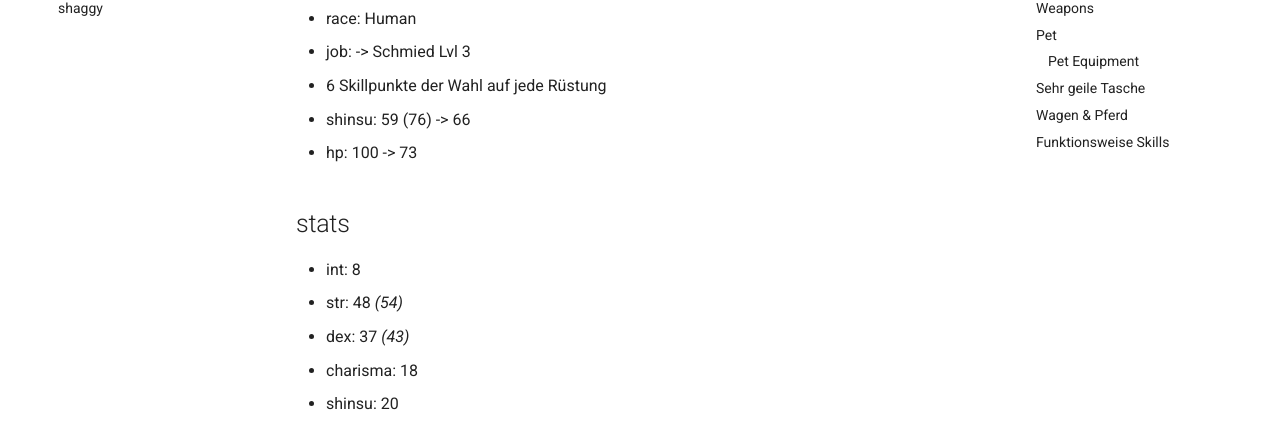
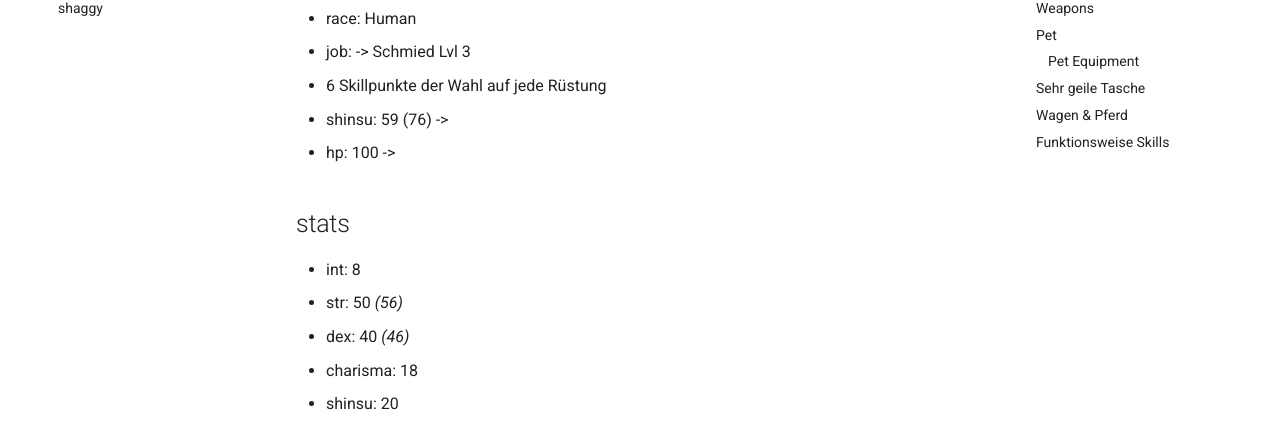
Before and after one commit to mkdocs-pnp/avalon, an MkDocs documentation site: the page built from docs/character/attonitus_fulgur.md, in a window 1280 px wide and 900 px high. Shown: the part 292-724 px from the top of the window. Built offline with MkDocs 1.6.1 and Material for MkDocs 9.7.7, drawn with Linux system fonts in a browser that asks for light colours; some of the changed text lies outside the part shown.

Commit message:
Update attonitus_fulgur.md

```diff
--- a/docs/character/attonitus_fulgur.md
+++ b/docs/character/attonitus_fulgur.md
@@ -7,14 +7,14 @@
 * race: Human
 * job: -> Schmied Lvl 3
   * 6 Skillpunkte der Wahl auf jede Rüstung
-* shinsu: 59 (76) -> 66
-* hp: 100 -> 73
+* shinsu: 59 (76) ->
+* hp: 100 ->
 
 ## stats
 
 * int: 8
-* str: 48 _(54)_
-* dex: 37 _(43)_
+* str: 50 _(56)_
+* dex: 40 _(46)_
 * charisma: 18
 * shinsu: 20
 
```
Also changed, not shown: other parts of docs/character/attonitus_fulgur.md (+2 -2 lines).
